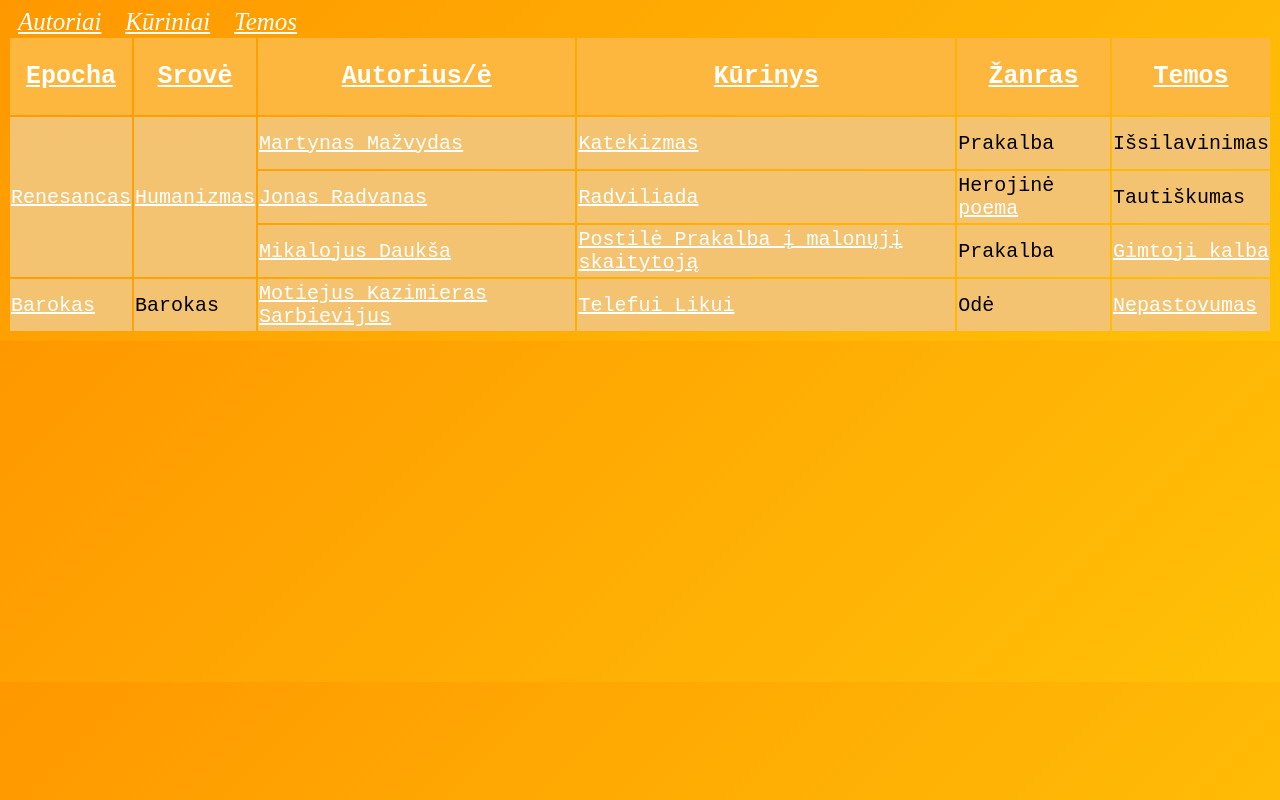
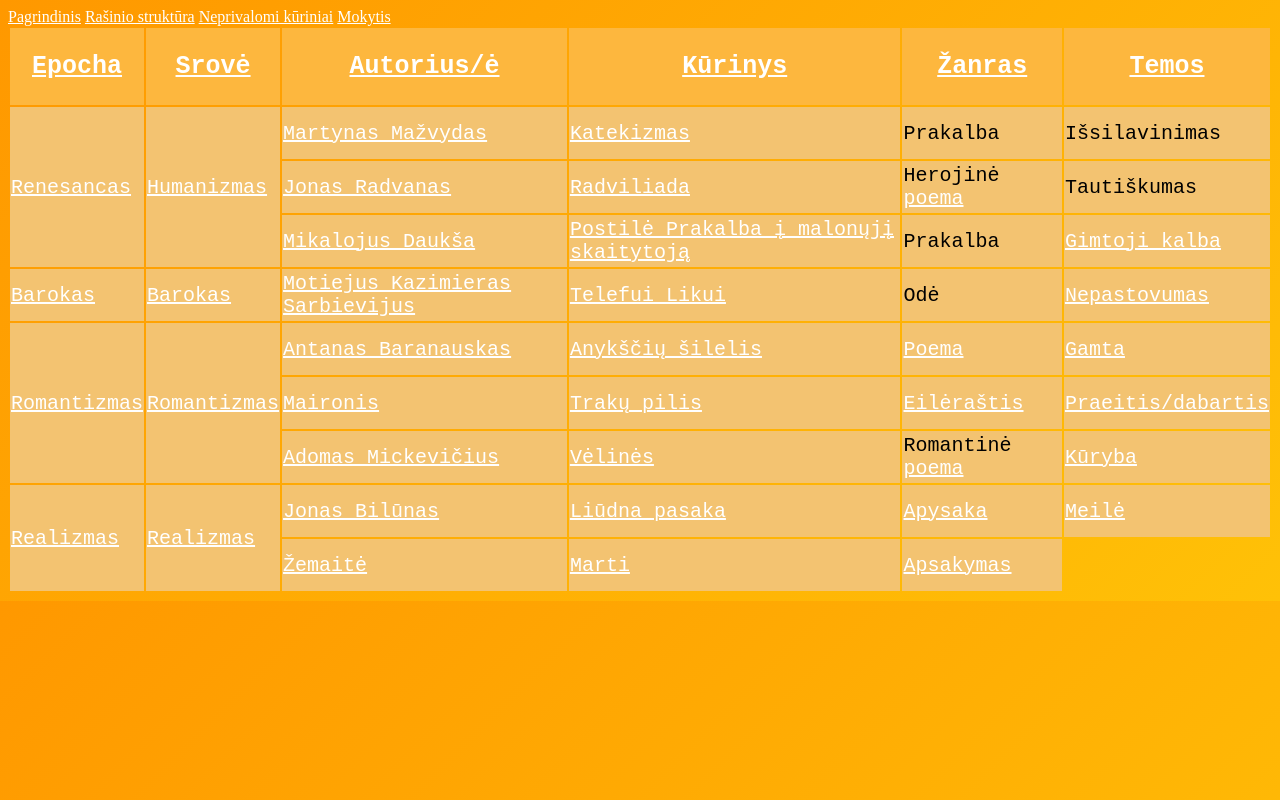
Before and after one commit to dingletingler/literatura1, a plain HTML site: page index.html in a window 1280 px wide. Drawn offline with Linux system fonts and the light colour scheme.

Commit message:
Add files via upload

```diff
--- a/index.html
+++ b/index.html
@@ -11,9 +11,10 @@
     <body>
 
         <nav>
-            <a href="./autoriai/autoriai.html" class="button">Autoriai</a>
-            <a href="./kuriniai/kuriniai.html" class="button">Kūriniai</a>
-            <a href="./temos.html" class="button">Temos</a>
+            <a href="./index.html">Pagrindinis</a>
+            <a href="./struktura.html">Rašinio struktūra</a>
+            <a href="./skaitymas.html">Neprivalomi kūriniai</a>
+            <a href="./flashcard.html">Mokytis</a>
         </nav>
 
         <table>
@@ -29,6 +30,7 @@
             </thead>
 
             <tbody>
+                <!--romantizmas-->
                 <tr>
                     <td rowspan="3"><a href="./epochos/renesancas.html">Renesancas</a></td>
                     <td rowspan="3"><a href="./sroves/humanizmas.html">Humanizmas</a></td>
@@ -49,13 +51,50 @@
                     <td>Prakalba</td>
                     <td><a href="./temos/kalba.html">Gimtoji kalba</a></td>
                 </tr>
+                <!--barokas-->
                 <tr>
                     <td><a href="./epochos/barokas.html">Barokas</a></td>
-                    <td>Barokas</td>
+                    <td><a href="./sroves/.html">Barokas</a></td>
                     <td><a href="./autoriai/sarbievijus.html">Motiejus Kazimieras Sarbievijus</a></td>
                     <td><a href="./kuriniai/telefui_likui.html">Telefui Likui</a></td>
                     <td>Odė</td>
                     <td><a href="./temos/laikinumas.html">Nepastovumas</a></td>
+                </tr>
+                <!--romantizmas-->
+                <tr>
+                    <td rowspan="3"><a href="./epochos/romantizmas.html">Romantizmas</a></td>
+                    <td rowspan="3"><a href="./epochos/romantizmas.html">Romantizmas</a></td>
+                    <td><a href="./autoriai/baranauskas.html">Antanas Baranauskas</a></td>
+                    <td><a href="./kuriniai/anyksciu_silelis.html">Anykščių šilelis</a></td>
+                    <td><a href="./zanrai/poemos.html">Poema</a></td>
+                    <td><a href="./temos/gamta.html">Gamta</a></td>
+                </tr>
+                <tr>
+                    <td><a href="./autoriai/maironis.html">Maironis</a></td>
+                    <td><a href="./kuriniai/traku_pilis.html">Trakų pilis</a></td>
+                    <td><a href="./zanrai/eilerasciai.html">Eilėraštis</a></td>
+                    <td><a href="./temos/praeitis.html">Praeitis/dabartis</a></td>
+                </tr>
+                <tr>
+                    <td><a href="./autoriai/mickevicius.html">Adomas Mickevičius</a></td>
+                    <td><a href="./kuriniai/velines.html">Vėlinės</a></td>
+                    <td>Romantinė <a href="./zanrai/poemos.html">poema</a></td>
+                    <td><a href="./temos/kuryba.html">Kūryba</a></td>
+                </tr>
+                <!--realizmas-->
+                <tr>
+                    <td rowspan="2"><a href="./epochos/realizmas.html">Realizmas</a></td>
+                    <td rowspan="2"><a href="./epochos/realizmas.html">Realizmas</a></td>
+                    <td><a href="./autoriai/biliunas.html">Jonas Bilūnas</a></td>
+                    <td><a href="./kuriniai/liudna_pasaka.html">Liūdna pasaka</a></td>
+                    <td><a href="./zanrai/apysaka.html">Apysaka</a></td>
+                    <td><a href="./temos/meile.html">Meilė</a></td>
+                </tr>
+                <tr>
+                    <td><a href="./autoriai/zemaite.html">Žemaitė</a></td>
+                    <td><a href="./kuriniai/marti.html">Marti</a></td>
+                    <td><a href="./zanrai/apsakymas.html">Apsakymas</a></td>
+                    <!--<td><a href="./temos/.html"></a></td>-->
                 </tr>
             </tbody>
         </table>
```
